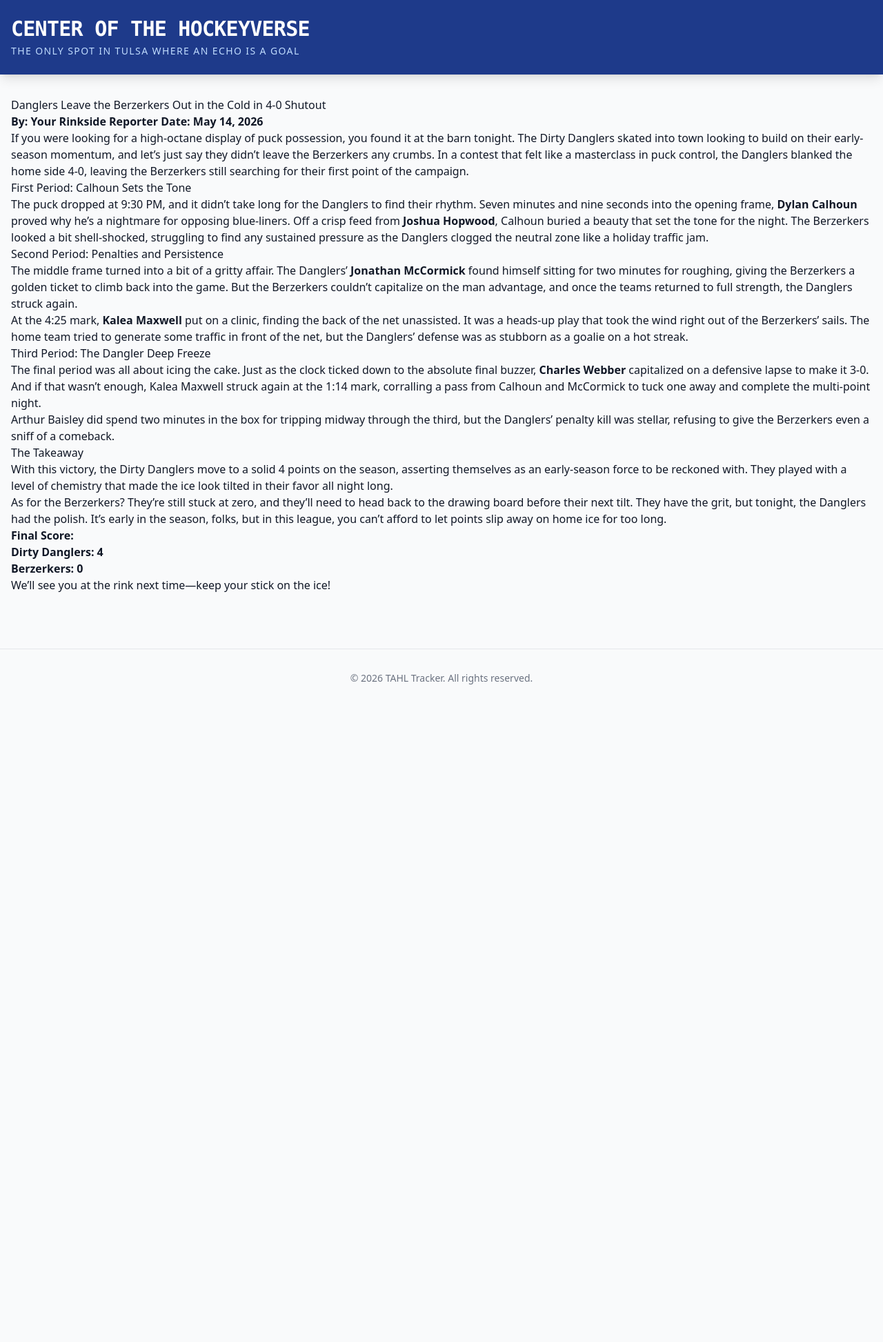
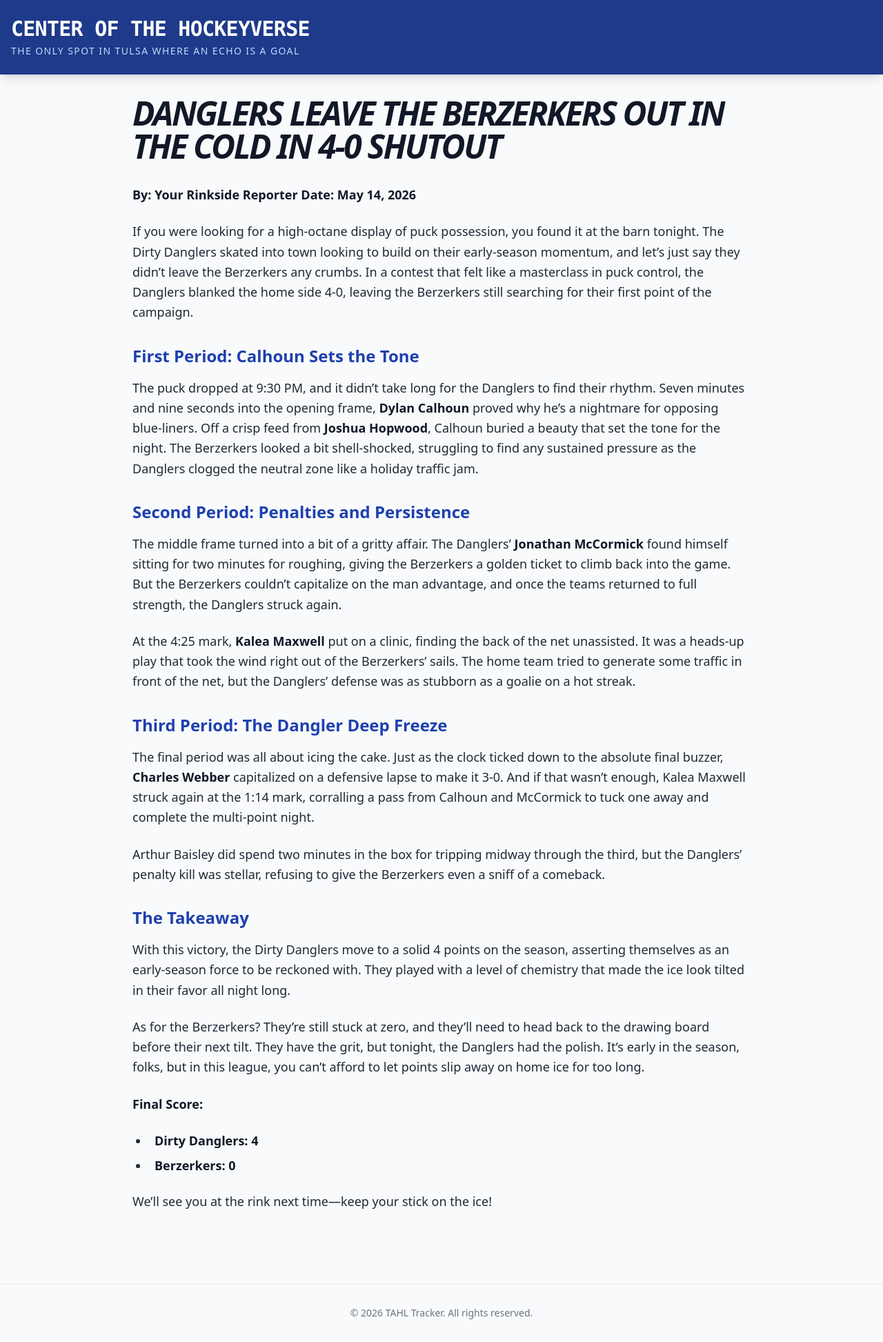
Before and after one commit to StevenPurn/tahl-tracker, a Jekyll site: the page built from _posts/2026-05-14-5947.md, in a window 1280 px wide. Shown: the whole page at 69% size. Built offline with Jekyll 4.4.1, drawn with Linux system fonts in a browser that asks for light colours; nearby versions of some CDN libraries; before the commit the page ends 1025 px from its top, so only the background shows below that.

Commit message:
feat: implement bold newsroom typography for articles

```diff
--- a/_layouts/default.html
+++ b/_layouts/default.html
@@ -5,6 +5,15 @@
   <meta name="viewport" content="width=device-width, initial-scale=1.0">
   <title>{{ page.title }} | TAHL Tracker</title>
   <script src="https://cdn.tailwindcss.com"></script>
+  <style type="text/tailwindcss">
+    .article-content h1 { @apply text-4xl md:text-5xl font-black uppercase italic mb-8 leading-none text-gray-900 tracking-tighter; }
+    .article-content h2 { @apply text-2xl md:text-3xl font-extrabold mt-12 mb-6 text-blue-900 uppercase tracking-tight border-b-2 border-blue-100 pb-2; }
+    .article-content h3 { @apply text-xl md:text-2xl font-bold mt-8 mb-4 text-blue-800; }
+    .article-content p { @apply text-lg mb-6 text-gray-800 leading-relaxed; }
+    .article-content ul { @apply list-disc list-outside ml-6 mb-6 space-y-2 text-gray-800 text-lg; }
+    .article-content li { @apply pl-2; }
+    .article-content strong { @apply font-bold text-gray-900; }
+  </style>
 </head>
 <body class="bg-gray-50 text-gray-900">
   <header class="bg-blue-900 text-white py-6 shadow-lg">
@@ -14,7 +23,9 @@
     </div>
   </header>
   <main class="container mx-auto px-4 py-8">
-    {{ content }}
+    <div class="max-w-4xl mx-auto article-content">
+      {{ content }}
+    </div>
   </main>
   <footer class="border-t border-gray-200 py-8 mt-12">
     <div class="container mx-auto px-4 text-center text-gray-500 text-sm">
```
